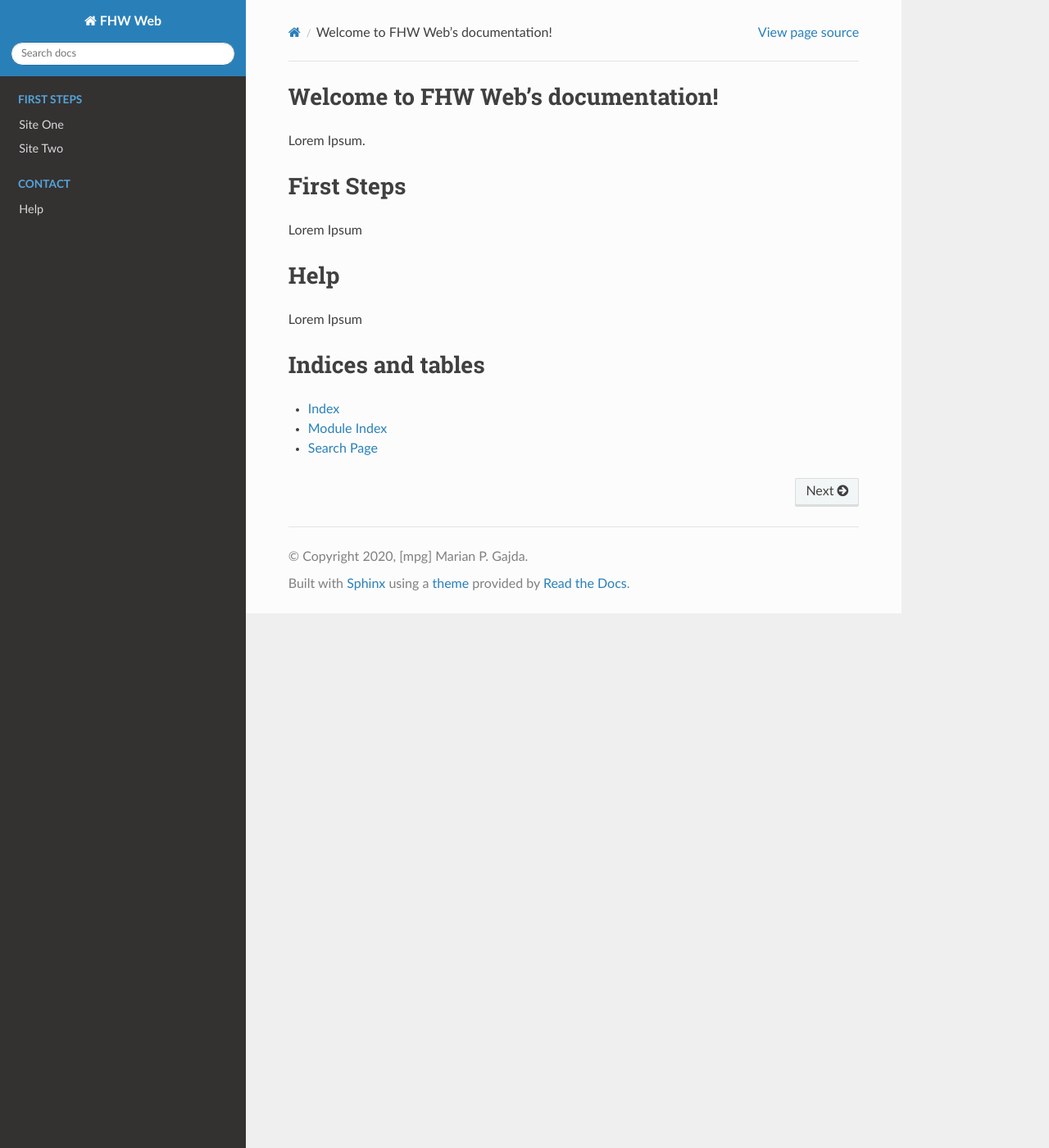
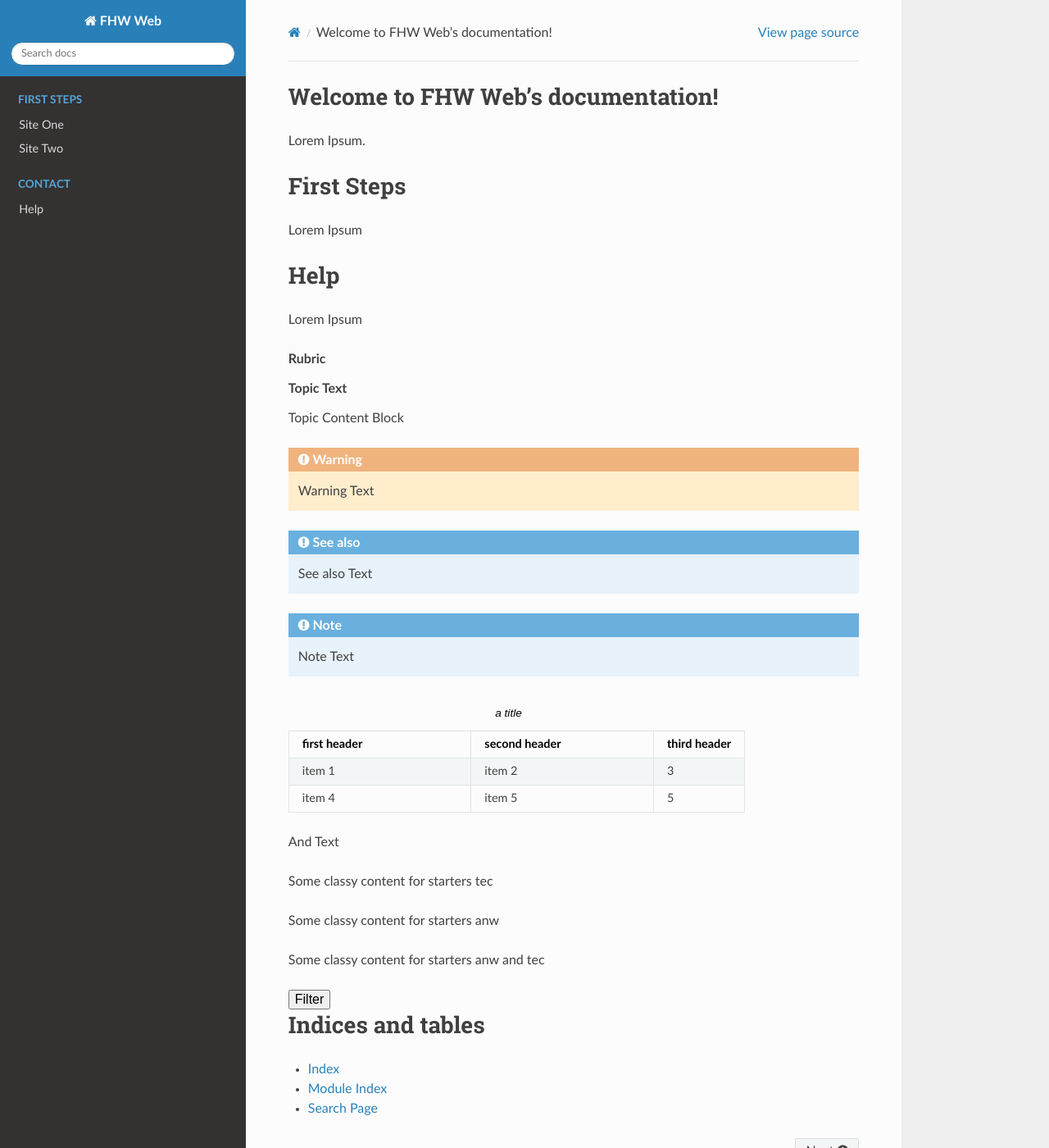
Before and after one commit to marianpg/fhw-web-v2, a Sphinx documentation site: the page built from docs/source/index.rst, in a window 1280 px wide and 1400 px high. Shown: the whole window at 82% size. Built offline with Sphinx 7.4.7 and the Read the Docs theme 2.0.0, drawn with Linux system fonts in a browser that asks for light colours.

Commit message:
docs with custom css/js

```diff
--- /dev/null
+++ b/docs/source/_static/js/fhw-web.js
@@ -0,0 +1,17 @@
+document.addEventListener("DOMContentLoaded", () => {
+	const blocks = {
+		tec: [
+			document.querySelectorAll('.fhw-web-01-tec'),
+			document.querySelectorAll('.fhw-web-01-tec')
+		],
+		awn: {
+			1: document.querySelectorAll('.fhw-web-01-anw')
+		}
+	}
+
+	const filterButton = document.querySelector('#fhw-web-filter')
+	console.log('filterButton', filterButton)
+	filterButton.addEventListener('click', () => {
+		blocks.tec[1].forEach(elem => elem.style.display = 'none')
+	})
+})
--- a/docs/source/conf.py
+++ b/docs/source/conf.py
@@ -65,3 +65,12 @@
 # relative to this directory. They are copied after the builtin static files,
 # so a file named "default.css" will overwrite the builtin "default.css".
 html_static_path = ['_static']
+
+# These paths are either relative to html_static_path
+# or fully qualified paths (eg. https://...)
+html_css_files = [
+    'css/fhw-web.css',
+]
+html_js_files = [
+    'js/fhw-web.js',
+]
--- a/docs/source/index.rst
+++ b/docs/source/index.rst
@@ -35,6 +35,48 @@
 
 	help
 
+.. rubric:: Rubric
+
+
+.. topic:: Topic Text
+
+	Topic Content Block
+
+
+.. Warning:: Warning Text
+
+
+.. seealso:: See also Text
+
+
+.. note:: Note Text
+
+
+.. csv-table:: a title
+   :header: "first header", "second header", "third header"
+   :widths: 20, 20, 10
+
+   "item 1", "item 2", 3
+   "item 4", "item 5", 5
+
+And Text
+
+.. container:: fhw-web-01-tec
+
+	Some classy content for starters tec
+
+.. container:: fhw-web-01-anw
+
+	Some classy content for starters anw
+
+
+.. container:: fhw-web-01-anw fhw-web-01-tec
+
+	Some classy content for starters anw and tec
+
+.. raw:: html
+
+	<button id="fhw-web-filter">Filter</button>
 
 Indices and tables
 ==================
```
Also changed, not shown: docs/source/_static/css/fhw-web.css (added).
